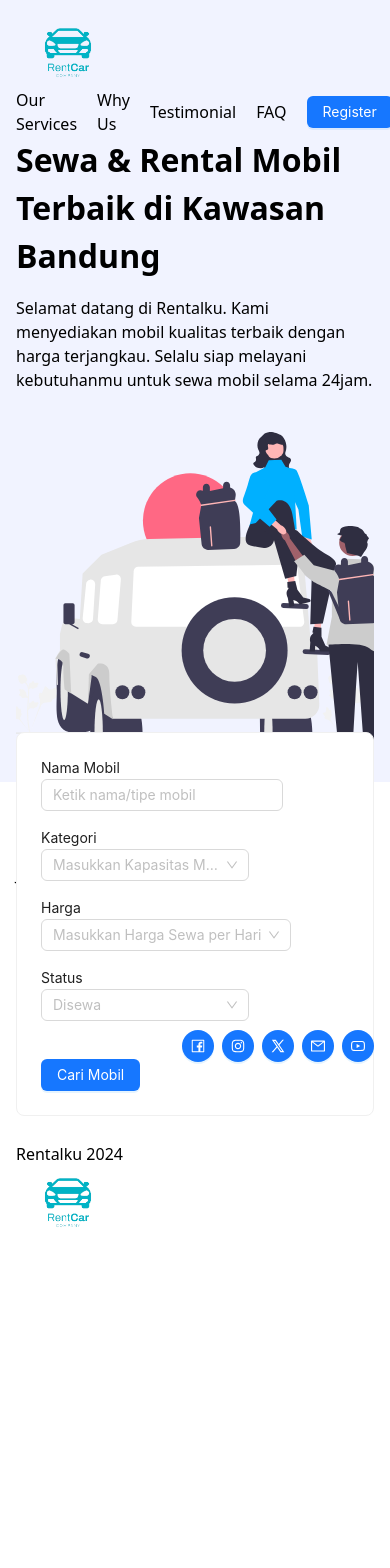
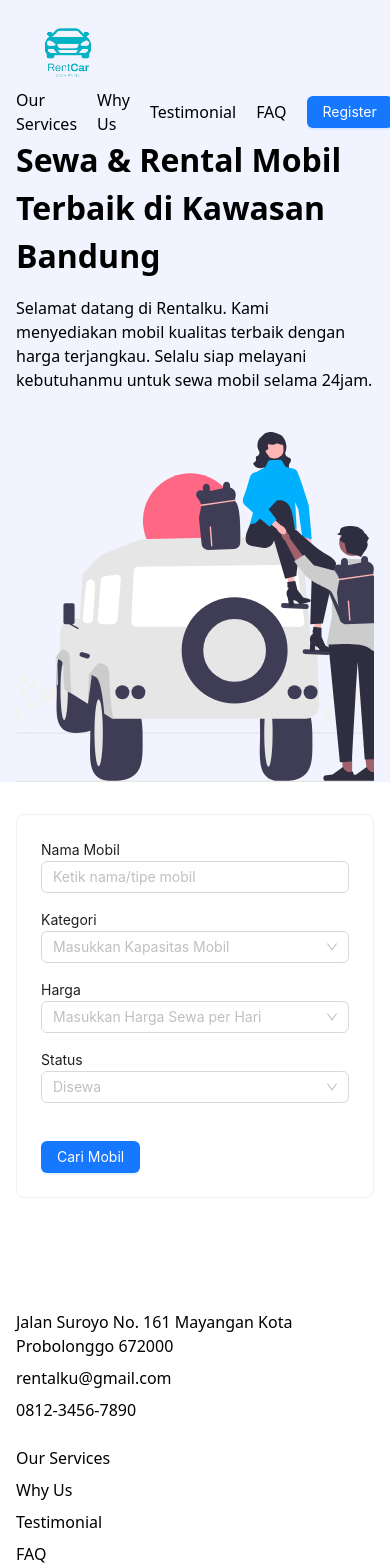
Before and after one commit to mirfanwebdev/rentalku, a React (Vite) app: page /car in a window 390 px wide. Shown: the top 1568 px of the page. Before the commit the page ends 1278 px from the top, so only its background shows below. Built offline with nearby package versions, Linux system fonts and the light colour scheme.

Commit message:
fix: media querry for search box

```diff
--- /dev/null
+++ b/src/component/SearchBox.scss
@@ -0,0 +1,15 @@
+.search-wrapper {
+    position: absolute;
+    top: -50px;
+}
+
+@media screen and (max-width: 576px) {
+    .search-wrapper {
+        position: static;
+        margin: 2rem 0;
+    }
+
+    label {
+        width: 100%;
+    }
+}
--- a/src/component/SearchBox.tsx
+++ b/src/component/SearchBox.tsx
@@ -1,5 +1,7 @@
-import { Button, Card, Flex, Input, Select } from "antd"
+import { Button, Card, Flex, Input, Select, Grid } from "antd"
 import useSearch from "../hooks/useSearch"
+const { useBreakpoint } = Grid
+import './SearchBox.scss'
 
 interface SearchBoxProps {
     disabled?: boolean
@@ -18,8 +20,11 @@ const SearchBox = ({ disabled = false }: SearchBoxProps) => {
         handleSearch
     } = useSearch()
 
+    const screens = useBreakpoint()
+
     return (
-        <Card style={{ position: "absolute", top: "-50px" }}>
+        <div className="search-wrapper">
+            <Card>
                 <Flex gap={'1rem'} wrap>
                     <label>
                         <p>Nama Mobil</p>
@@ -28,7 +33,7 @@ const SearchBox = ({ disabled = false }: SearchBoxProps) => {
                             name="name"
                             value={name}
                             onChange={handleName}
-                        width={'208px'}
+                            width={screens.xs ? '100%' : '208px'}
                             placeholder="Ketik nama/tipe mobil"
                             disabled={disabled}
                         />
@@ -43,7 +48,7 @@ const SearchBox = ({ disabled = false }: SearchBoxProps) => {
                                 { value: 'medium', label: '4-6 orang' },
                                 { value: 'large', label: '6-8 orang' }
                             ]}
-                        style={{ width: '208px' }}
+                            style={{ width: screens.xs ? '100%' : '208px' }}
                             disabled={disabled}
                         />
                     </label>
@@ -56,6 +61,7 @@ const SearchBox = ({ disabled = false }: SearchBoxProps) => {
                                 { value: 40000, label: '< 400.000' },
                                 { value: 60000, label: '> 600.000' }
                             ]}
+                            style={{ width: screens.xs ? '100%' : 'content' }}
                             disabled={disabled}
                         />
                     </label>
@@ -68,7 +74,7 @@ const SearchBox = ({ disabled = false }: SearchBoxProps) => {
                                 { value: true, label: 'Disewa' },
                                 { value: false, label: 'Tersedia' }
                             ]}
-                        style={{ width: '208px' }}
+                            style={{ width: screens.xs ? '100%' : '208px' }}
                             disabled={disabled}
                         />
                     </label>
@@ -82,6 +88,7 @@ const SearchBox = ({ disabled = false }: SearchBoxProps) => {
                     </Button>
                 </Flex>
             </Card>
+        </div>
     )
 }
 
--- a/src/pages/LandingPages/index.scss
+++ b/src/pages/LandingPages/index.scss
@@ -65,4 +65,7 @@ footer {
         margin: 2.5rem 0rem;
     }
 
+    footer {
+        flex-direction: column;
+    }
 }
```
Lines whose indentation alone changed are shown as unchanged.
